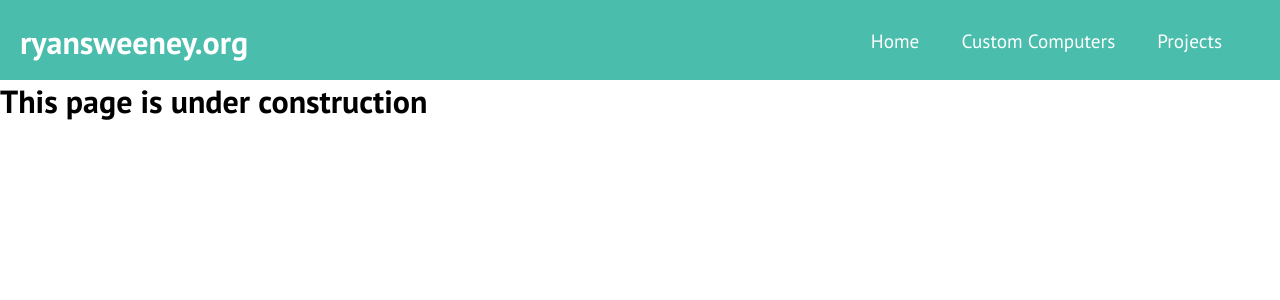
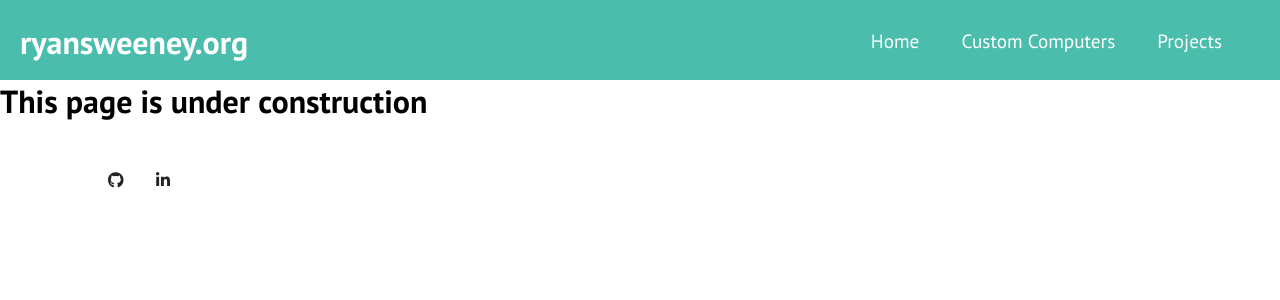
Before and after one commit to RyanWSweeney/ryansweeneywebsite, a React (Create React App) app: page /projects in a window 1280 px wide. Shown: the top 300 px of the page. Built offline with nearby package versions, Linux system fonts and the light colour scheme.

Commit message:
Added footer

```diff
--- a/src/App.js
+++ b/src/App.js
@@ -1,5 +1,6 @@
 import './App.css';
 import NavBar from "./components/NavBar";
+import Footer from "./components/footer";
 import {BrowserRouter as Router, Routes, Route} from 'react-router-dom';
 import Home from "./components/pages/Home";
 import CustomComputers from "./components/pages/CustomComputers";
@@ -14,6 +15,7 @@ function App() {
                 <Route exact path="/custom-computers" element={<CustomComputers/>}/>
                 <Route exact path="/projects" element={<Projects/>}/>
             </Routes>
+            <Footer/>
         </Router>
 
   );
--- a/src/components/NavBar.js
+++ b/src/components/NavBar.js
@@ -1,9 +1,7 @@
 import React, {useState} from 'react';
-import {faTypo3} from "@fortawesome/free-brands-svg-icons";
 import {FontAwesomeIcon} from "@fortawesome/react-fontawesome";
 import {Link} from "react-router-dom";
 import {faBars, faTimes} from "@fortawesome/free-solid-svg-icons";
-import {Button} from "./Button";
 import './NavBar.css';
 
 function NavBar() {
--- a/src/components/footer.css
+++ b/src/components/footer.css
@@ -0,0 +1,28 @@
+.footer-link-wrapper{
+    display: flex;
+    flex-direction: row;
+    justify-content: space-between;
+    align-items: center;
+    padding: 0 20px;
+    margin: 0 auto;
+    max-width: 1200px;
+    height: 100%;
+}
+.footer-link-items{
+    margin: 2rem 2rem;
+    display: flex;
+    flex-direction: row;
+    width: 160px;
+    box-sizing: border-box;
+    color: #fff;
+}
+
+.linked-in{
+    margin: 1rem 1rem;
+    color: #242424;
+}
+
+.github{
+    margin: 1rem 1rem;
+    color: #242424;
+}
--- a/src/components/footer.js
+++ b/src/components/footer.js
@@ -0,0 +1,30 @@
+import React from "react";
+import "./footer.css";
+import {FontAwesomeIcon} from "@fortawesome/react-fontawesome";
+import {faGithub} from "@fortawesome/free-brands-svg-icons";
+import {faLinkedinIn} from "@fortawesome/free-brands-svg-icons";
+
+function Footer() {
+    return (
+        <>
+            <footer className="footer">
+                <div className="footer-container">
+                    <div className="footer-links">
+                        <div className="footer-link-wrapper">
+                            <div className="footer-link-items">
+                                <a className = "github" href={"https://github.com/RyanWSweeney"} target = "_blank">
+                                <FontAwesomeIcon icon={faGithub} />
+                                </a>
+                                <a className="linked-in" href={"https://www.linkedin.com/in/ryan-sweeney-4185a824b/"} target="_blank">
+                                <FontAwesomeIcon icon={faLinkedinIn} />
+                                </a>
+                            </div>
+                        </div>
+                    </div>
+                </div>
+            </footer>
+            </>
+    );
+}
+
+export default Footer;
```
